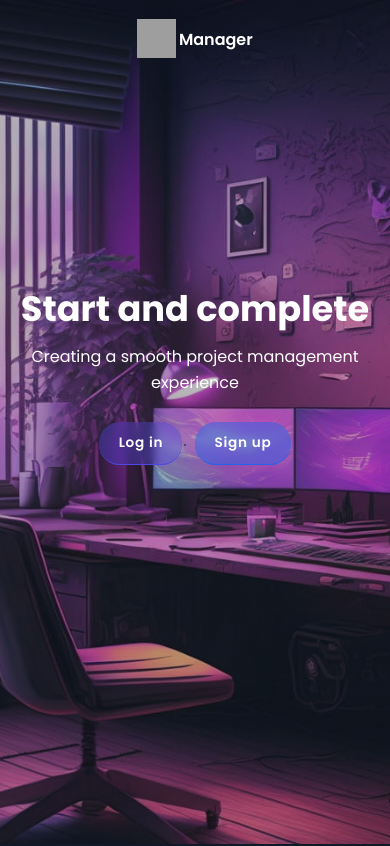
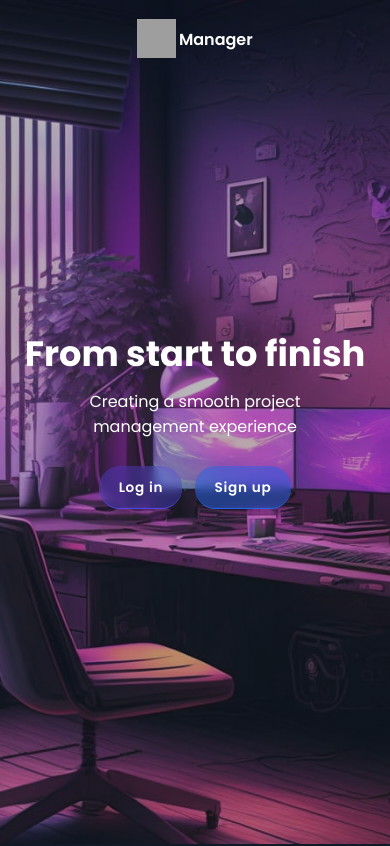
Before and after one commit to artdesignmethod/Manager, a React (Vite) app in the folder client/: page / in a window 390 px wide. Shown: the top 846 px of the page. Built offline with nearby package versions, Linux system fonts and the light colour scheme; grey boxes are pictures that could not be loaded.

Commit message:
Improved landing page hero section and css mobile responsiveness.

```diff
--- a/client/src/index.css
+++ b/client/src/index.css
@@ -159,6 +159,10 @@ body {
   margin-bottom: 1.6rem;
 }
 
+.heading-primary br {
+  display: none;
+}
+
 .heading-secondary {
   color: var(--white);
   font-size: 4.4rem;
@@ -225,6 +229,7 @@ button:disabled {
   background-position: center;
   background-repeat: no-repeat;
   background-size: cover;
+  position: relative;
 }
 
 .main-nav .logo-container {
@@ -296,9 +301,13 @@ button:disabled {
   flex-direction: column;
   align-items: center;
   justify-content: center;
+  padding: 2.4rem;
+  position: absolute;
+  top: 50%;
+  left: 50%;
+  transform: translate(-50%, -50%);
   height: 100%;
-  margin-top: -7rem;
-  padding: 0 9.6rem 9.6rem 9.6rem;
+  width: 100%;
 }
 
 .hero-description {
@@ -1315,8 +1324,7 @@ input::-webkit-inner-spin-button {
     grid-template-columns: repeat(3, 1fr);
   }
 
-  .register-form,
-  .login-form {
+  .homepage-form {
     padding: 4.8rem;
   }
 }
@@ -1390,7 +1398,7 @@ input::-webkit-inner-spin-button {
   }
 
   .dashboard-form-img-container,
-  .form-img-container {
+  .homepage-form-img-container {
     display: none;
   }
 
@@ -1423,22 +1431,21 @@ input::-webkit-inner-spin-button {
     padding: 1.4rem 2.4rem 1.3rem 2.4rem;
   }
 
-  .hero-section {
-    height: 70%;
-    margin: 0;
-    padding: 2.4rem;
+  .hero-text {
+    text-align: center;
   }
 
-  .hero-text {
-    text-align: center;
+  .hero-description {
+    margin-left: auto;
+    margin-right: auto;
+    width: 80%;
   }
 
   .grid-cols-4 {
     grid-template-columns: 1fr;
   }
 
-  .register-form,
-  .login-form,
+  .homepage-form,
   .light-form {
     padding: 3.2rem;
   }
@@ -1461,7 +1468,11 @@ input::-webkit-inner-spin-button {
 /* BELOW 350px (Small Phones) */
 /***************************************/
 
-@media (max-width: 350px) {
+@media (max-width: 380px) {
+  .hero-section br {
+    display: block;
+  }
+
   .heading-secondary {
     font-size: 3.2rem;
   }
--- a/client/src/pages/Landing.jsx
+++ b/client/src/pages/Landing.jsx
@@ -14,7 +14,9 @@ const Landing = () => {
 
         <section className="hero-section center">
           <div className="hero-text">
-            <h1 className="heading-primary">Start and complete</h1>
+            <h1 className="heading-primary">
+              From start <br /> to finish
+            </h1>
             <p className="hero-description">
               Creating a smooth project management experience
             </p>
```
